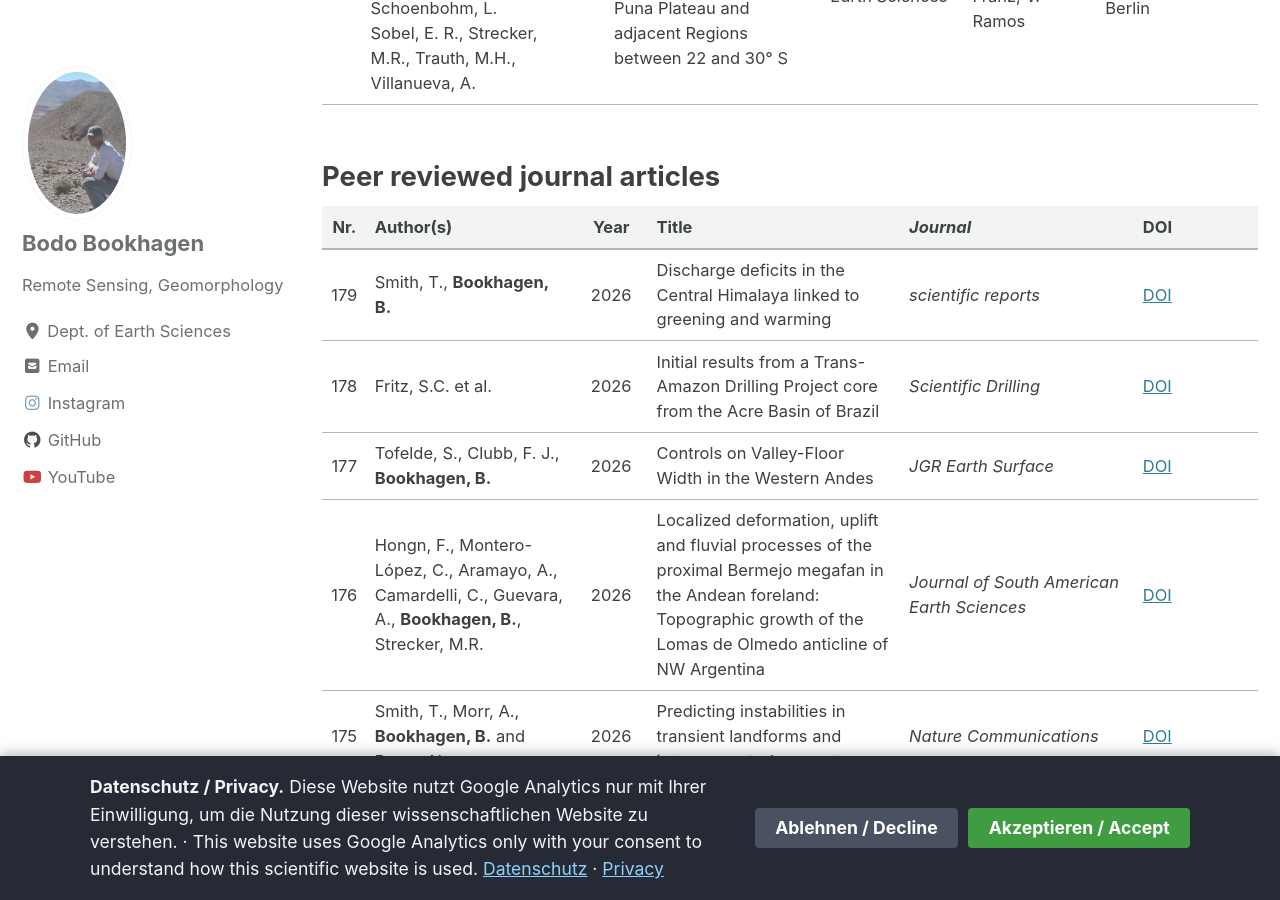
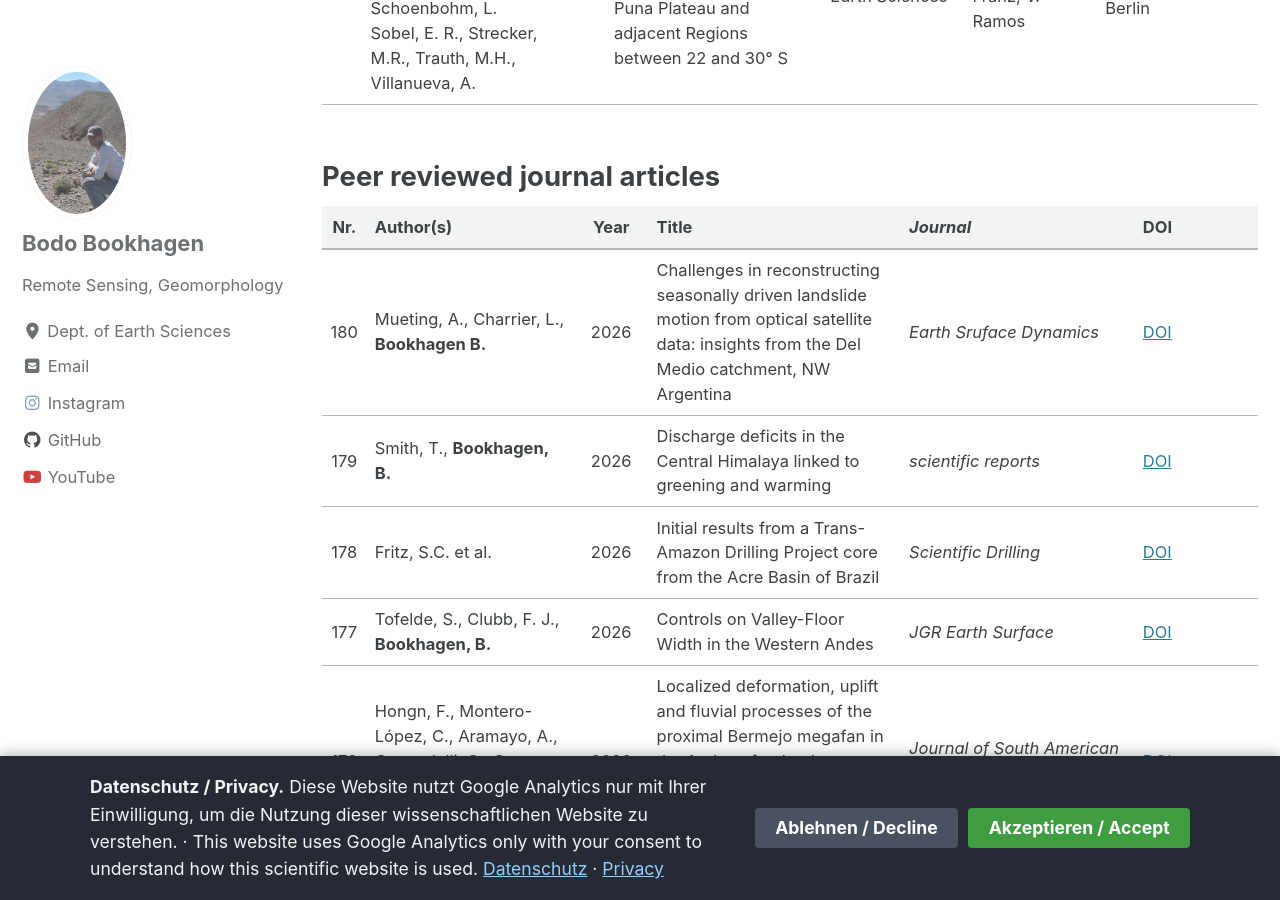
Before and after one commit to BodoBookhagen/BodoBookhagen.github.io, a Jekyll site: the page built from _pages/publications.md, in a window 1280 px wide and 900 px high, scrolled down 1811 px. Built offline with Jekyll 4.4.1, drawn with Linux system fonts in a browser that asks for light colours; cached includes are drawn as plain includes.

Commit message:
`date +"%m-%d-Y"`

```diff
--- a/_pages/publications.md
+++ b/_pages/publications.md
@@ -33,6 +33,7 @@ Nr. | Author(s) | Year | Chapter Title |  _Book Title_  | Editors  | Publisher |
 
 Nr.  | Author(s) | Year | Title | _Journal_ | DOI
 :-: | :--- | :-: | :--- | :--- | :---
+180 | Mueting, A., Charrier, L., **Bookhagen B.** | 2026 | Challenges in reconstructing seasonally driven landslide motion from optical satellite data: insights from the Del Medio catchment, NW Argentina | *Earth Sruface Dynamics* | [DOI](https://doi.org/10.5194/esurf-14-781-2026, 2026)
 179 | Smith, T., **Bookhagen, B.** | 2026 |  Discharge deficits in the Central Himalaya linked to greening and warming | *scientific reports* | [DOI](https://doi.org/10.1038/s41598-026-68997-3)
 178 | Fritz, S.C. et al. | 2026 | Initial results from a Trans-Amazon Drilling Project core from the Acre Basin of Brazil | *Scientific Drilling* | [DOI](https://sd.copernicus.org/articles/35/127/2026/)
 177 | Tofelde, S., Clubb, F. J., **Bookhagen, B.** | 2026 | Controls on Valley-Floor Width in the Western Andes | _JGR Earth Surface_ | [DOI](https://doi.org/10.1029/2025JF00868a3)
```
